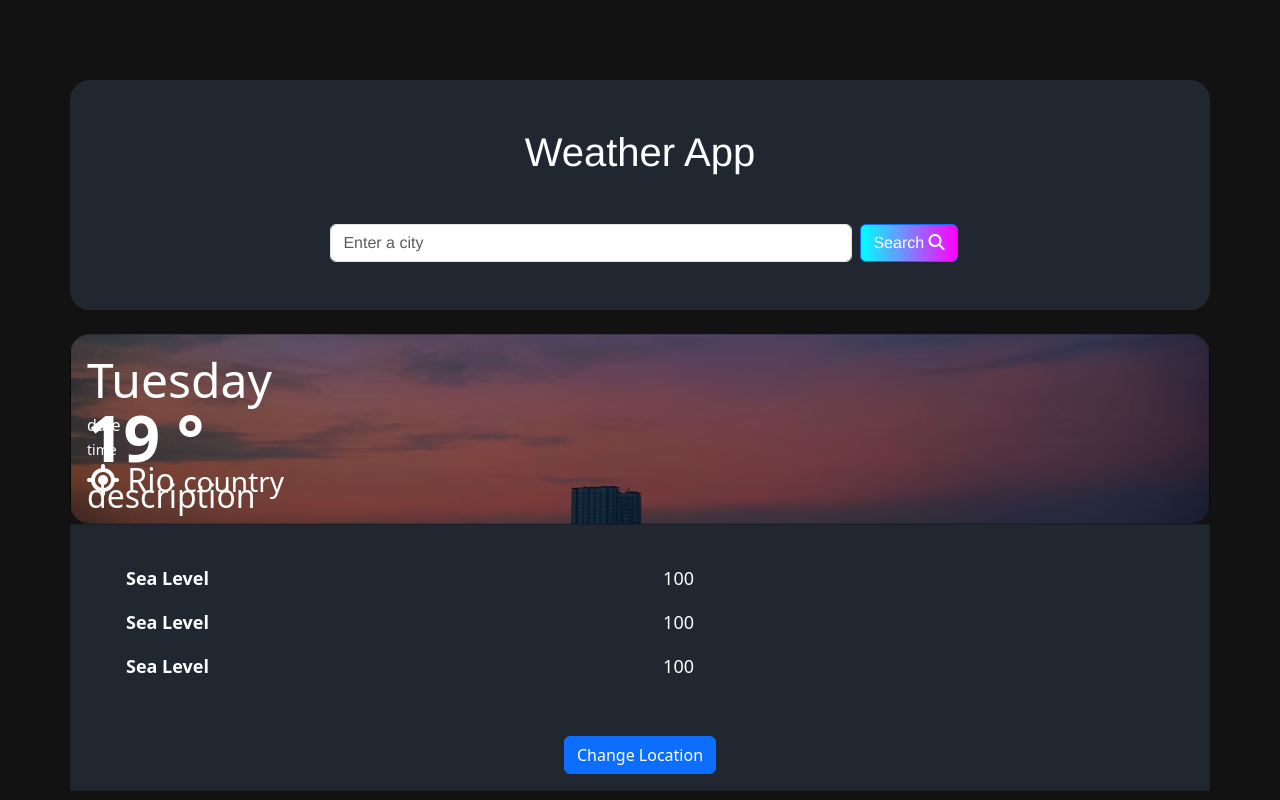
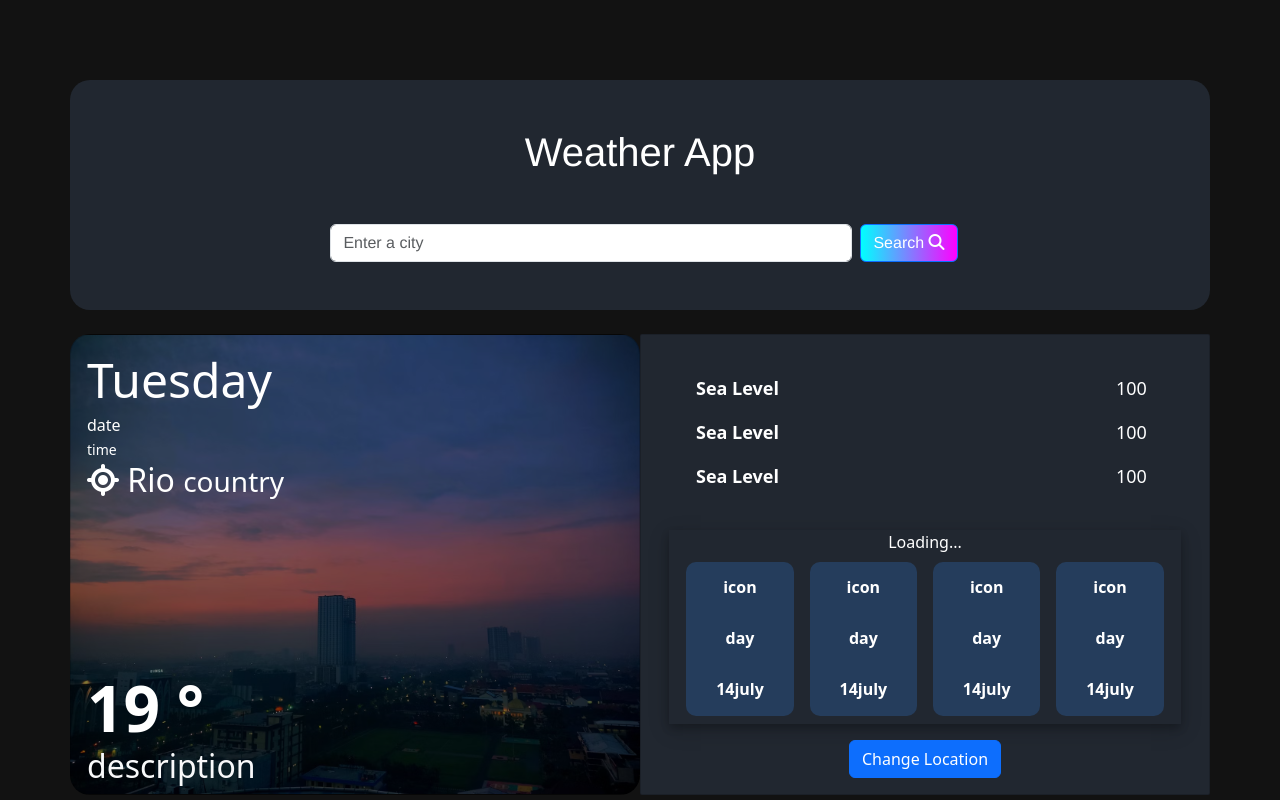
Before and after one commit to Almina38/weather-app, a Vue app: page / in a window 1280 px wide. Built offline with nearby package versions, Linux system fonts and the light colour scheme.

Commit message:
info boxes gevoegd

```diff
--- a/src/components/DaysWeather.vue
+++ b/src/components/DaysWeather.vue
@@ -0,0 +1,95 @@
+<template>
+  <div class="days-tab text-center">
+    <div class="loading">Loading...</div>
+    <ul class="p-0">
+        <li class="li_active">
+            <div class="py-3">icon</div>
+            <div class="py-3">day</div>
+            <div class="py-3">14july</div>
+        </li>
+        <li class="li_active">
+            <div class="py-3">icon</div>
+            <div class="py-3">day</div>
+            <div class="py-3">14july</div>
+        </li>
+          <li class="li_active">
+            <div class="py-3">icon</div>
+            <div class="py-3">day</div>
+            <div class="py-3">14july</div>
+        </li>
+          <li class="li_active">
+            <div class="py-3">icon</div>
+            <div class="py-3">day</div>
+            <div class="py-3">14july</div>
+        </li>
+    </ul>
+  </div>
+</template>
+
+<script>
+
+
+export default (await import('vue')).defineComponent({
+  name: 'app',
+
+})
+</script>
+
+
+<style scoped>
+.days-tab{
+    width: 90%;
+    box-shadow: 0 4px 8px 0 rgb(0, 0, 0, 0.2), 0 6px 20px 0 rgba(0, 0, 0, 0.19);
+    border-radius: 2;
+    width: 90%;
+    margin: auto;
+}
+
+.loading{
+    color: #fff;
+}
+
+ul{
+    margin: 0;
+}
+
+li{
+    display: inline-block;
+    list-style: none;
+    height: 100%;
+    width: 21%;
+    max-width: 21%;
+    font-size: 1rem;
+    line-height: 1.2;
+}
+
+span{
+    display: block;
+    margin-bottom: 5px;
+    font: 100% sans-serif;
+    height: 35px;
+}
+
+.li_active{
+    background: #253d5c;
+    color: #222831;
+    border-radius: 10px;
+    margin: 0.5rem;
+    color: #fff;
+    font-weight: 600;
+}
+
+
+.li_active:hover {
+    transform: scale(1.2);
+    transition: transform 0.1s ease;
+}
+
+.li_active_temp{
+    display: inline-block;
+    background-color: #222831;
+    color: #ffffff;
+    transition: background-color 0.5s;
+    border-radius: 10px;
+}
+</style>
--- a/src/components/Weather.vue
+++ b/src/components/Weather.vue
@@ -15,8 +15,6 @@
           </div>
         </div>
       </div>
-    </div>
-
     <div class="card card-2 w-100">
       <table class="m-4">
         <tbody>
@@ -34,7 +32,7 @@
           </tr>
         </tbody>
       </table>
-
+      <DaysWeather></DaysWeather>
       <div id="div_Form" class="d-flex m-3 justify-content-center">
         <form action="">
           <input type="button" value="Change Location" class="btn change-btn btn-primary">
@@ -42,13 +40,19 @@
       </div>
     </div>
   </div>
+
+
+  </div>
 </template>
 
 <script>
+
+import DaysWeather from './DaysWeather.vue';
+
 export default (await import('vue')).defineComponent({
   name: 'myWeather',
   components: {
-
+    DaysWeather
   },
 })
 </script>
```
